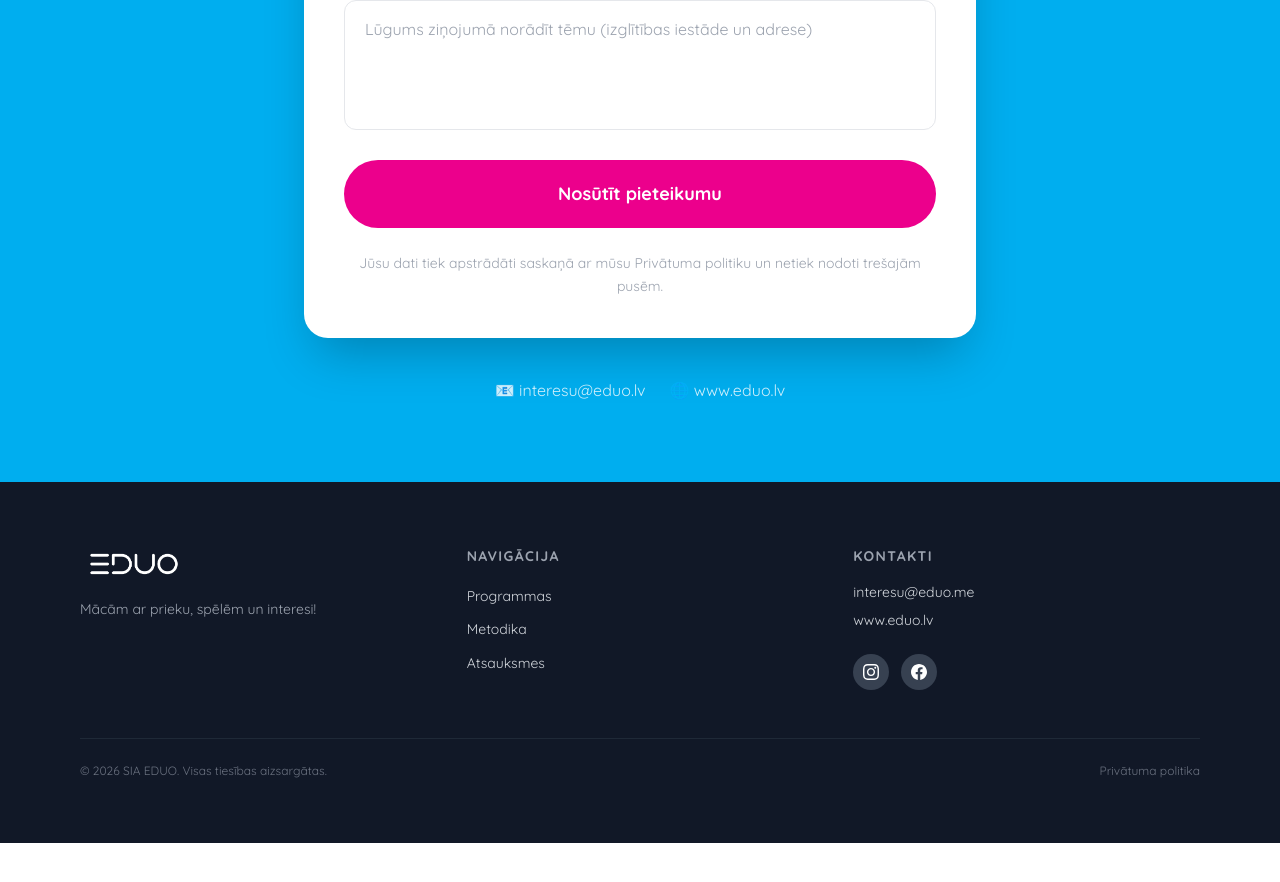
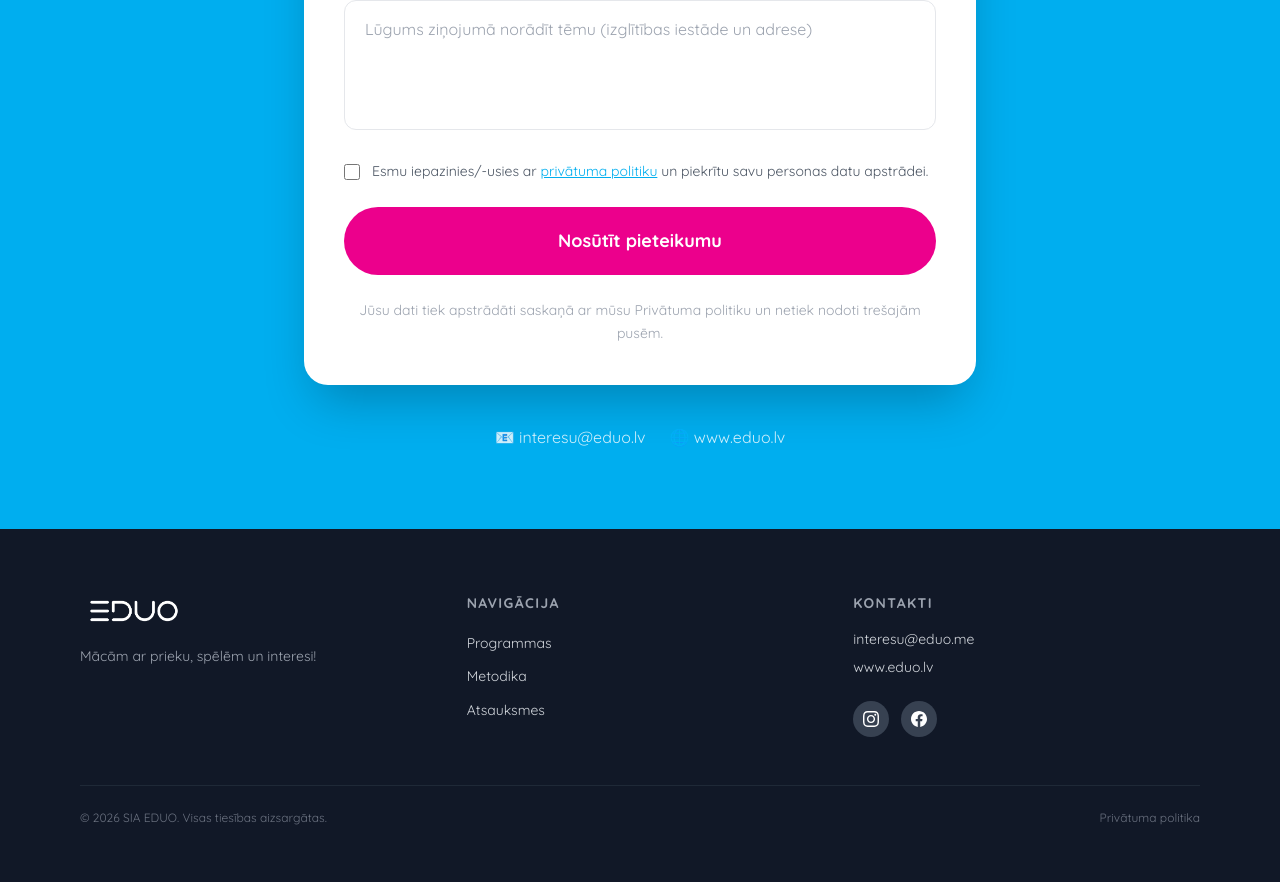
Before and after one commit to fricis-eduo/eduo-interesu, a Next.js app: page / in a window 1280 px wide. Shown: the part 5914-6796 px from the top of the page. Before the commit the page ends 6757 px from the top, so only its background shows below. Built offline with nearby package versions, Linux system fonts and the light colour scheme.

Commit message:
Fix Vercel build, add privacy consent checkbox to form

```diff
--- a/components/sections/ContactForm.tsx
+++ b/components/sections/ContactForm.tsx
@@ -11,6 +11,7 @@ type FormData = {
   role: "director" | "parent";
   kindergarten: string;
   message: string;
+  privacy: boolean;
   _honeypot?: string;
 };
 
@@ -184,6 +185,27 @@ export default function ContactForm() {
                 )}
               </div>
 
+              {/* Privacy consent */}
+              <div>
+                <label className="flex items-start gap-3 cursor-pointer">
+                  <input
+                    {...register("privacy", { required: "Lūdzu, apstipriniet privātuma politiku" })}
+                    type="checkbox"
+                    className="mt-1 w-4 h-4 accent-eduo-blue shrink-0"
+                  />
+                  <span className="text-sm text-gray-600 leading-relaxed">
+                    Esmu iepazinies/-usies ar{" "}
+                    <a href="/privatuma-politika" target="_blank" className="text-eduo-blue underline hover:text-eduo-pink">
+                      privātuma politiku
+                    </a>{" "}
+                    un piekrītu savu personas datu apstrādei.
+                  </span>
+                </label>
+                {errors.privacy && (
+                  <p className="text-red-500 text-sm mt-1">{errors.privacy.message}</p>
+                )}
+              </div>
+
               {/* Submit */}
               <button
                 type="submit"
--- a/next.config.mjs
+++ b/next.config.mjs
@@ -1,4 +1,8 @@
 /** @type {import('next').NextConfig} */
-const nextConfig = {};
+const nextConfig = {
+  eslint: {
+    ignoreDuringBuilds: true,
+  },
+};
 
 export default nextConfig;
```
